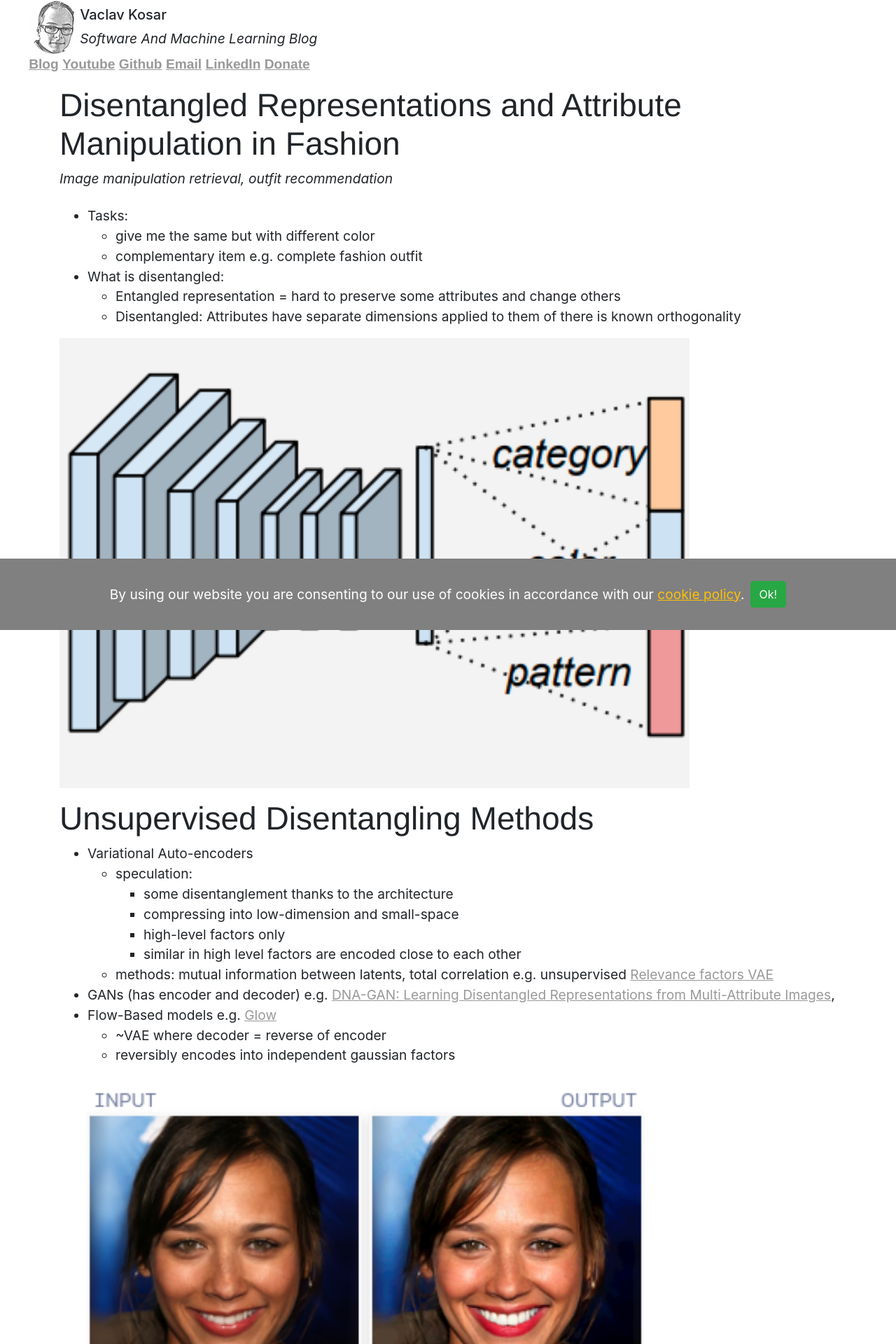
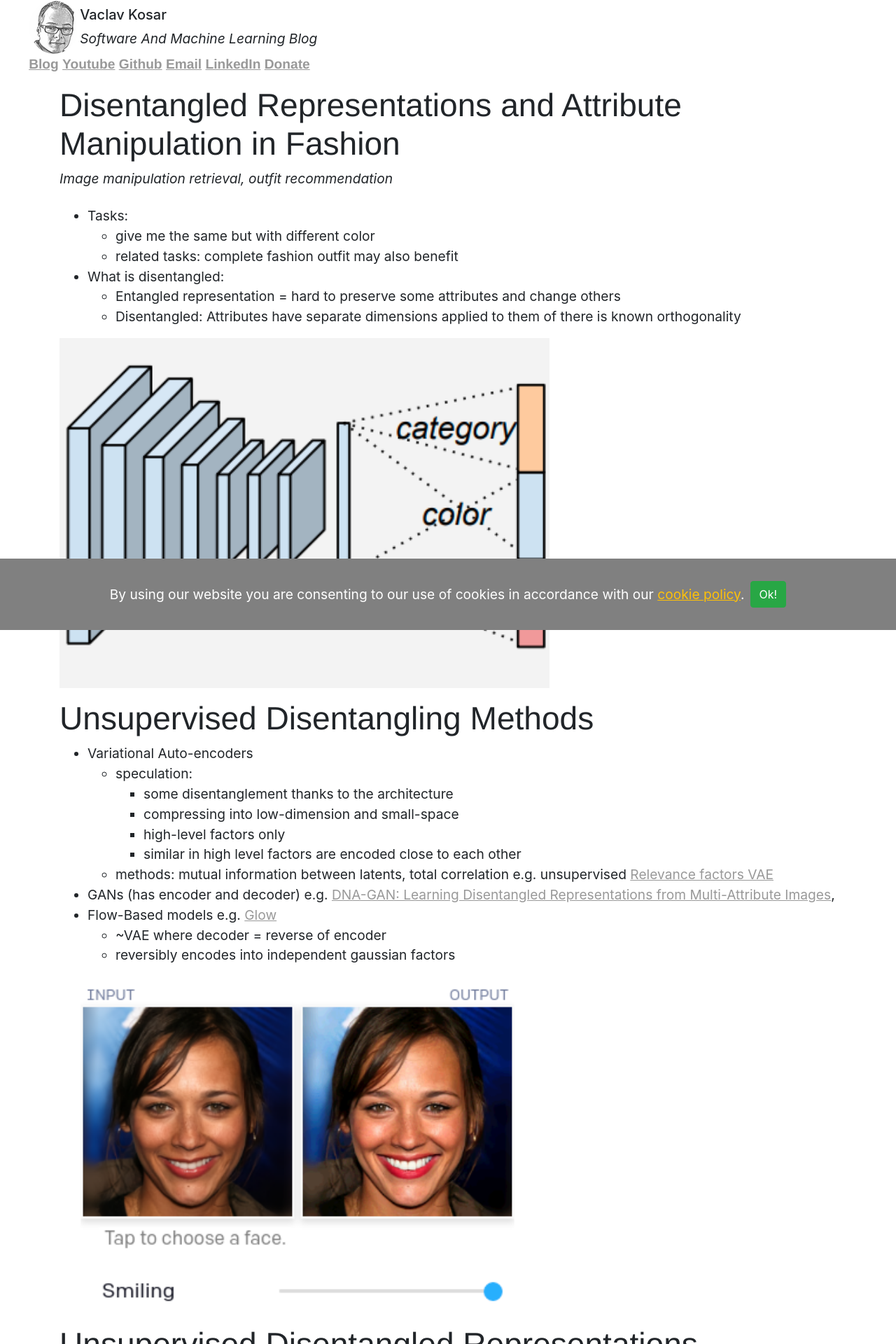
Before and after one commit to vackosar/vackosar.github.io, a Jekyll site: the page built from _posts/2021-10-25-disentagled-representations.md, in a window 1280 px wide. Shown: the top 1920 px of the page at 70% size. Built offline with Jekyll 4.4.1, drawn with Linux system fonts in a browser that asks for light colours.

Commit message:
disentangle representations

```diff
--- a/_posts/2021-10-25-disentagled-representations.md
+++ b/_posts/2021-10-25-disentagled-representations.md
@@ -10,7 +10,7 @@ image: /images/disentangle-representation.png
 
 - Tasks:
   - give me the same but with different color
-  - complementary item e.g. complete fashion outfit
+  - related tasks: complete fashion outfit may also benefit
 - What is disentangled:
   - Entangled representation = hard to preserve some attributes and change others
   - Disentangled: Attributes have separate dimensions applied to them of there is known orthogonality
--- a/css/main.css
+++ b/css/main.css
@@ -41,7 +41,7 @@ footer {
 
 img {
     width: 100%;
-    max-width: 900px;
+    max-width: 700px;
 
 }
 
```
